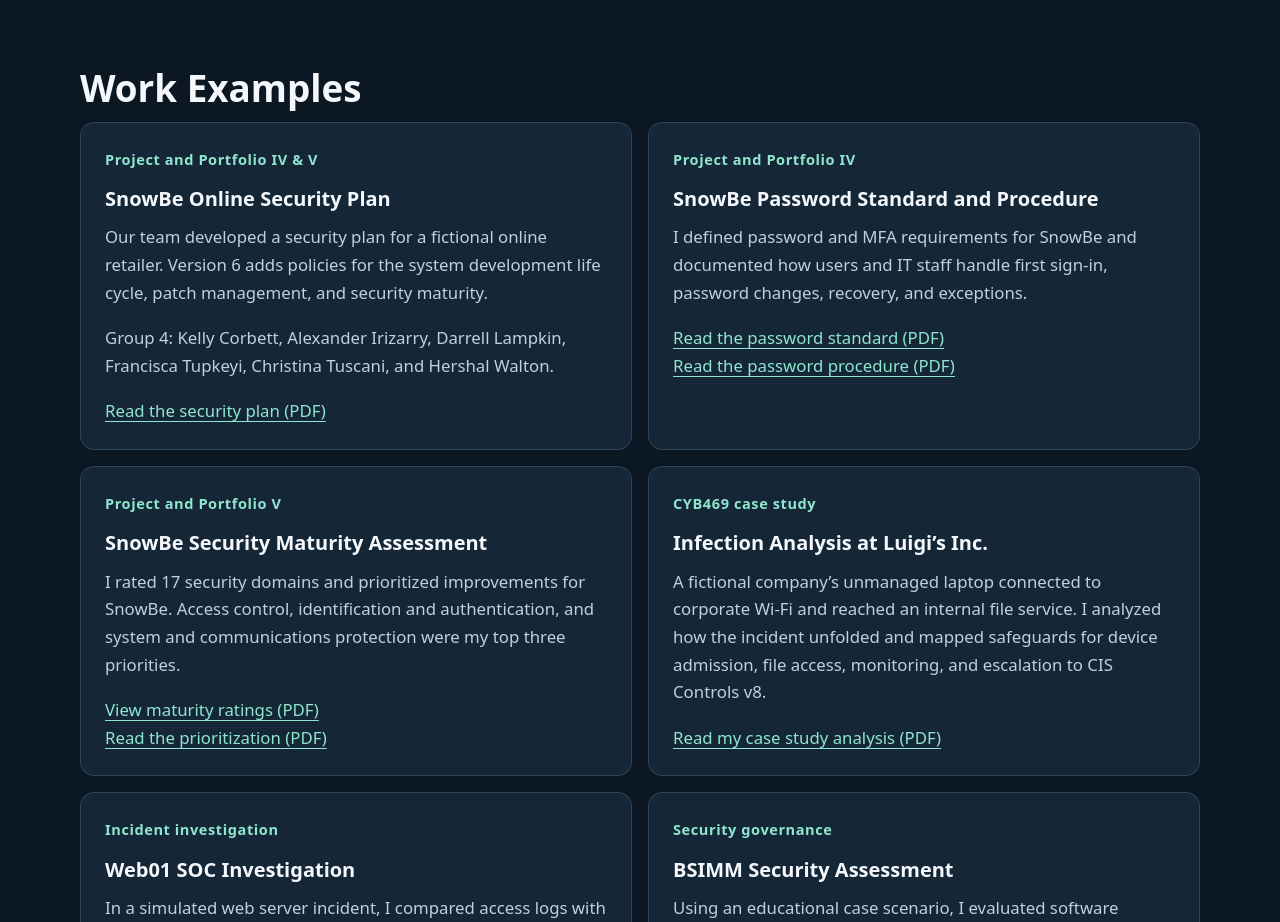
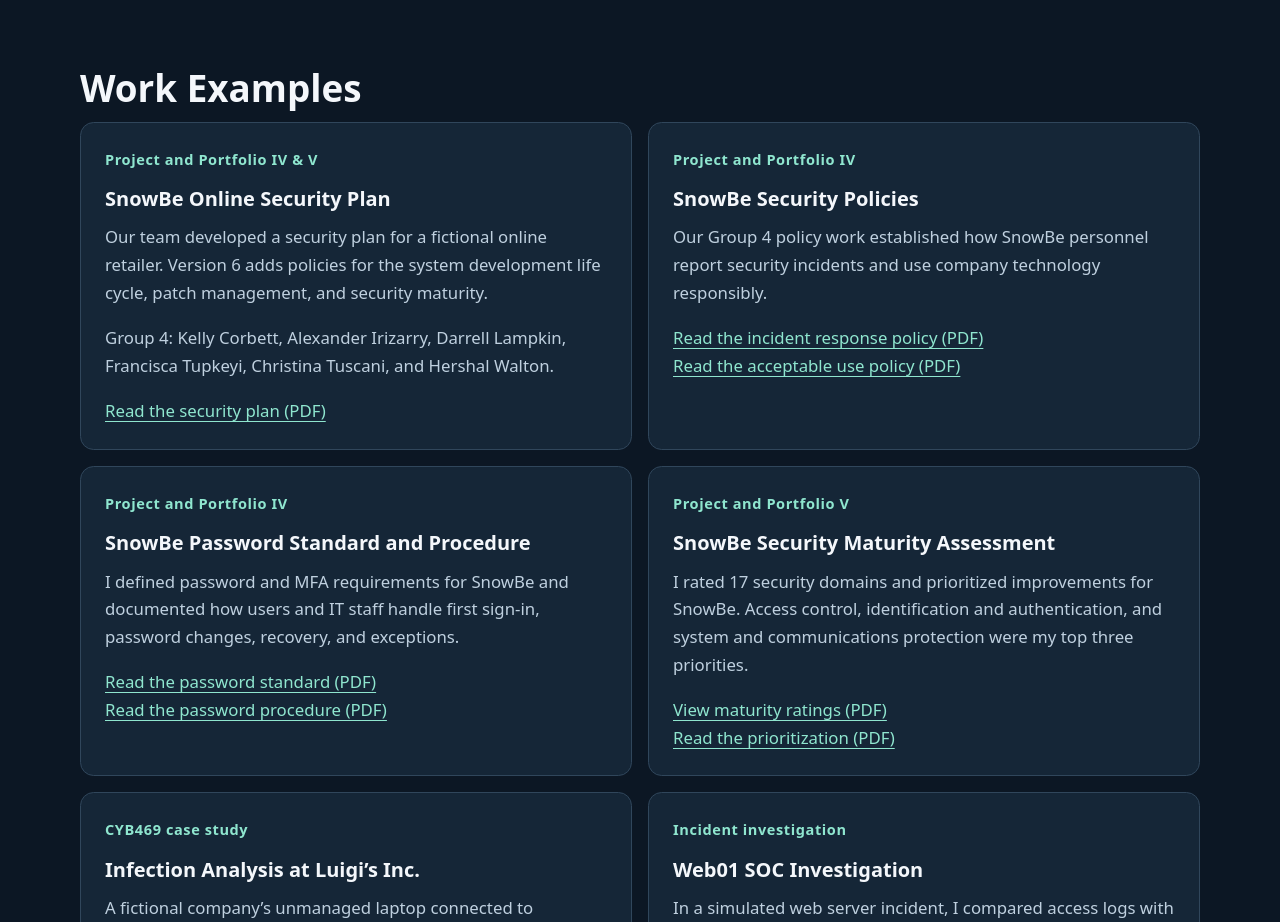
Before and after one commit to FinaSec/FinaSec, a plain HTML site: page docs/index.html in a window 1280 px wide. Shown: the part 1320-2242 px from the top of the page. Drawn offline with Linux system fonts and the light colour scheme.

Commit message:
Feature revised Group 4 security policies

```diff
--- a/docs/index.html
+++ b/docs/index.html
@@ -61,6 +61,7 @@ footer { border-top: 1px solid #30465b; color: var(--muted); }
 <h2>Work Examples</h2>
 <div class="grid">
 <article><p class="eyebrow">Project and Portfolio IV &amp; V</p><h3>SnowBe Online Security Plan</h3><p>Our team developed a security plan for a fictional online retailer. Version 6 adds policies for the system development life cycle, patch management, and security maturity.</p><p>Group 4: Kelly Corbett, Alexander Irizarry, Darrell Lampkin, Francisca Tupkeyi, Christina Tuscani, and Hershal Walton.</p><a href="files/SnowBe-Security-Plan.pdf">Read the security plan (PDF)</a></article>
+<article><p class="eyebrow">Project and Portfolio IV</p><h3>SnowBe Security Policies</h3><p>Our Group 4 policy work established how SnowBe personnel report security incidents and use company technology responsibly.</p><a href="files/SnowBe-Incident-Response-Policy.pdf">Read the incident response policy (PDF)</a><br><a href="files/SnowBe-Acceptable-Use-Policy.pdf">Read the acceptable use policy (PDF)</a></article>
 <article><p class="eyebrow">Project and Portfolio IV</p><h3>SnowBe Password Standard and Procedure</h3><p>I defined password and MFA requirements for SnowBe and documented how users and IT staff handle first sign-in, password changes, recovery, and exceptions.</p><a href="files/SnowBe-Password-Standard.pdf">Read the password standard (PDF)</a><br><a href="files/SnowBe-Password-Creation-Procedure.pdf">Read the password procedure (PDF)</a></article>
 <article><p class="eyebrow">Project and Portfolio V</p><h3>SnowBe Security Maturity Assessment</h3><p>I rated 17 security domains and prioritized improvements for SnowBe. Access control, identification and authentication, and system and communications protection were my top three priorities.</p><a href="files/SnowBe-Maturity-Ratings.pdf">View maturity ratings (PDF)</a><br><a href="files/SnowBe-Maturity-Prioritization.pdf">Read the prioritization (PDF)</a></article>
 <article><p class="eyebrow">CYB469 case study</p><h3>Infection Analysis at Luigi’s Inc.</h3><p>A fictional company’s unmanaged laptop connected to corporate Wi-Fi and reached an internal file service. I analyzed how the incident unfolded and mapped safeguards for device admission, file access, monitoring, and escalation to CIS Controls v8.</p><a href="files/Luigis-CIS-Controls-Analysis.pdf">Read my case study analysis (PDF)</a></article>
```
Also changed, not shown: 2 other files.
